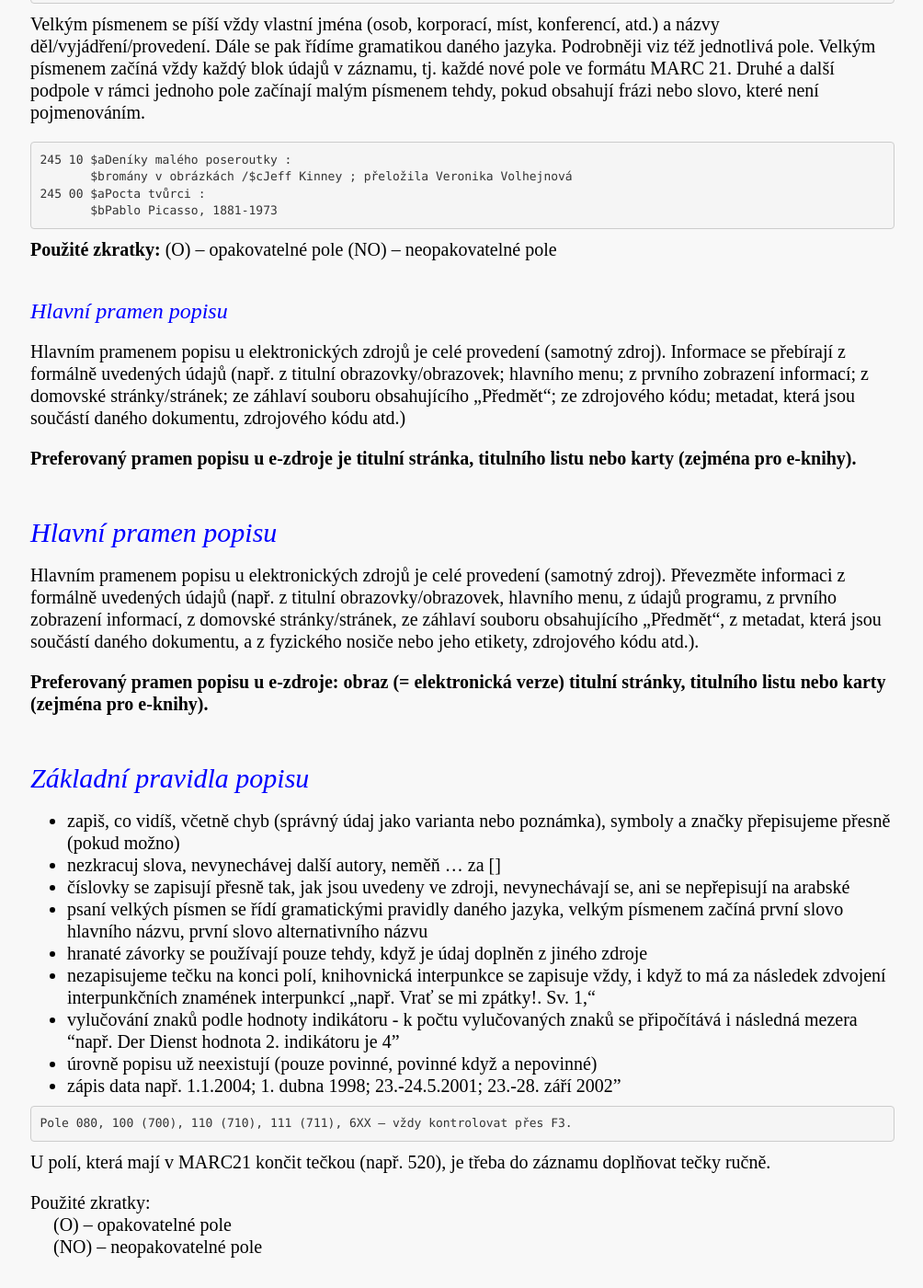
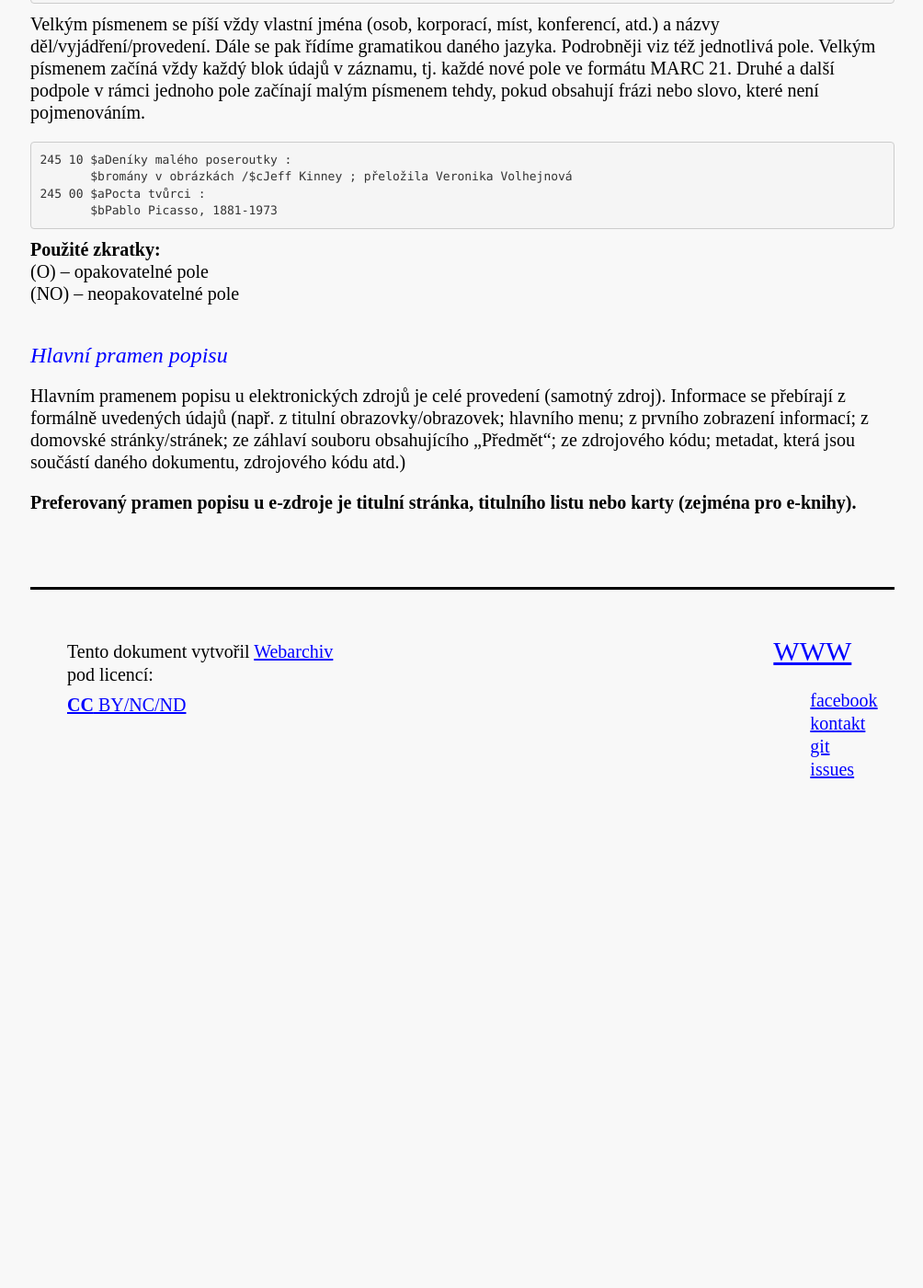
Before and after one commit to WebarchivCZ/katalogizacni-manual, a Jekyll site: the page built from _posts/2017-06-27-uvod.md, in a window 1280 px wide and 1400 px high, scrolled down 1869 px. Shown: the whole window at 92% size, without its empty margins (137-1141 px from the left). Built offline with Jekyll 4.4.1, drawn with Linux system fonts in a browser that asks for light colours; after the commit the page ends 2808 px from its top, so only the background shows below that; some of the changed text lies outside the part shown.

Commit message:
edit chapter "Uvod"

````diff
--- a/_posts/2017-06-27-uvod.md
+++ b/_posts/2017-06-27-uvod.md
@@ -18,7 +18,7 @@
 
 Před započetím katalogizace je třeba si ověřit, zda již dokument není v Online katalogu Národní knihovny popsán, příp. v jiné verzi. Vždy se vytváří nový záznam, i pokud je v bázi uložen záznam pro jinou verzi (dokument na jiném fyzickém nosiči).
 
-Je nezbytné, aby katalogizátor při popisu dokumentu zvažoval, které poznámky má smysl uvádět, zejména, aby se významově stejná poznámka neopakovala v různých poznámkových polích.
+Je nezbytné, aby katalogizátor při popisu dokumentu zvažoval, které poznámky má smysl uvádět, zejména aby se významově stejná poznámka neopakovala v různých poznámkových polích.
 
 ### Základní zásady popisu
 
@@ -28,7 +28,7 @@
 * číslovky se zapisují přesně tak, jak jsou uvedeny ve zdroji, nevynechávají se, ani se nepřepisují na arabské
 * psaní velkých písmen se řídí gramatickými pravidly daného jazyka, velkým písmenem začíná první slovo hlavního názvu, první slovo alternativního názvu
 * hranaté závorky se používají pouze tehdy, když je údaj doplněn z jiného zdroje
-* nezapisujeme tečku na konci polí, knihovnická interpunkce se zapisuje vždy, i když to má za následek zdvojení interpunkčních znamének „Př. Vrať se mi zpátky!. Sv. 1,“
+* nezapisujeme tečku na konci polí, knihovnická interpunkce se zapisuje vždy, i když to má za následek zdvojení interpunkčních znamének
 * vylučování znaků podle hodnoty indikátoru - k počtu vylučovaných znaků se připočítává i následná mezera “Př. Der Dienst  hodnota 2. indikátoru je 4”
 * úrovně popisu už neexistují (pouze povinné, povinné když a nepovinné)
 
@@ -79,48 +79,3 @@
 Informace se přebírají z formálně uvedených údajů (např. z titulní obrazovky/obrazovek; hlavního menu; z prvního zobrazení informací; z domovské stránky/stránek; ze záhlaví souboru obsahujícího „Předmět“; ze zdrojového kódu; metadat, která jsou součástí daného dokumentu,  zdrojového kódu atd.)
 
 **Preferovaný pramen popisu u e-zdroje je titulní stránka, titulního listu nebo karty (zejména pro e-knihy).**
-
-
-
-
-
-
-
-
-
-
-
-
-
-
-
-
-
-
-
-## Hlavní pramen popisu
-Hlavním pramenem popisu u elektronických zdrojů je  celé provedení (samotný zdroj). Převezměte informaci  z formálně uvedených údajů (např. z titulní obrazovky/obrazovek, hlavního menu, z údajů programu, z prvního zobrazení informací, z domovské stránky/stránek, ze záhlaví souboru obsahujícího „Předmět“, z metadat, která jsou součástí daného dokumentu, a z fyzického nosiče nebo jeho etikety, zdrojového kódu atd.).
-
-**Preferovaný pramen popisu u e-zdroje: obraz (= elektronická verze) titulní stránky, titulního listu nebo karty (zejména pro e-knihy).**
-
-## Základní pravidla popisu
-* zapiš, co vidíš, včetně chyb (správný údaj jako varianta nebo poznámka), symboly a značky přepisujeme přesně (pokud možno)
-* nezkracuj slova, nevynechávej další autory, neměň … za []
-* číslovky se zapisují přesně tak, jak jsou uvedeny ve zdroji, nevynechávají se, ani se nepřepisují na arabské
-* psaní velkých písmen se řídí gramatickými pravidly daného jazyka, velkým písmenem začíná první slovo hlavního názvu, první slovo alternativního názvu
-* hranaté závorky se používají pouze tehdy, když je údaj doplněn z jiného zdroje
-* nezapisujeme tečku na konci polí, knihovnická interpunkce se zapisuje vždy, i když to má za následek zdvojení interpunkčních znamének interpunkcí „např. Vrať se mi zpátky!. Sv. 1,“
-* vylučování znaků podle hodnoty indikátoru - k počtu vylučovaných znaků se připočítává i následná mezera “např. Der Dienst  hodnota 2. indikátoru je 4”
-* úrovně popisu už neexistují (pouze povinné, povinné když a nepovinné)
-* zápis data např. 1.1.2004; 1. dubna 1998; 23.-24.5.2001; 23.-28. září 2002”
-
-
-```
-Pole 080, 100 (700), 110 (710), 111 (711), 6XX – vždy kontrolovat přes F3.
-```
-
-U polí, která mají v MARC21 končit tečkou (např. 520), je třeba do záznamu doplňovat tečky ručně.
-
-Použité zkratky:
-&nbsp;&nbsp;&nbsp;&nbsp; (O) – opakovatelné pole
-&nbsp;&nbsp;&nbsp;&nbsp; (NO) – neopakovatelné pole
````
Also changed, not shown: other parts of _posts/2017-06-27-uvod.md (+1 -1 lines).
